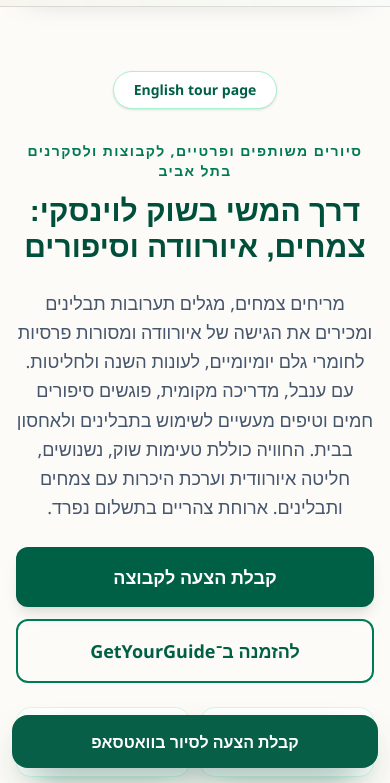
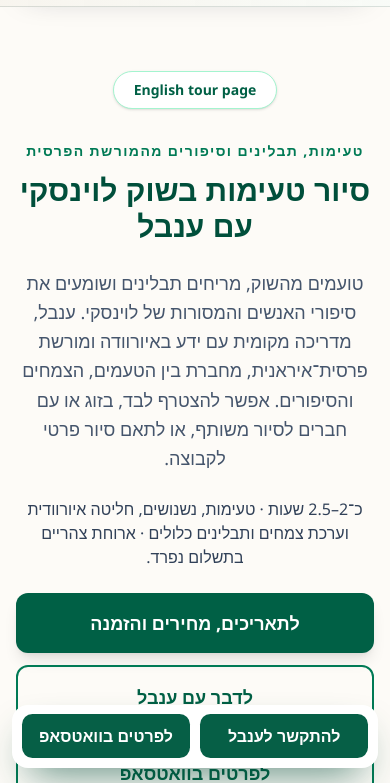
Before and after one commit to SarielGil/inbal-vedica-landing, a website: page tours.html in a window 390 px wide. Shown: the part 64-847 px from the top of the page. Drawn offline with Linux system fonts and the light colour scheme.

Commit message:
Align tour landing page with ads

```diff
--- a/tours.html
+++ b/tours.html
@@ -5,16 +5,16 @@
   <meta charset="UTF-8">
   <meta name="viewport" content="width=device-width, initial-scale=1.0">
   <meta name="description"
-    content="סיור בדרך המשי של שוק לוינסקי עם ענבל, מדריכה מקומית: צמחים, איורוודה וסיפורים שמחברים בין המורשת הפרסית לתל אביב. כ־2–2.5 שעות בעברית או באנגלית, עם חליטה, טעימות והמלצות להמשך היום.">
-  <title>דרך המשי בשוק לוינסקי: צמחים ואיורוודה | VEDICA</title>
+    content="סיור טעימות בשוק לוינסקי עם ענבל: טעימות שוק, תבלינים, חליטה וסיפורים מהמורשת הפרסית. כ־2–2.5 שעות בעברית או באנגלית. אפשר להצטרף לסיור משותף או לתאם סיור פרטי.">
+  <title>סיור טעימות בשוק לוינסקי עם ענבל | VEDICA</title>
   <link rel="canonical" href="https://vedica-ayurveda.co.il/tours.html">
   <link rel="alternate" hreflang="he-IL" href="https://vedica-ayurveda.co.il/tours.html">
   <link rel="alternate" hreflang="en" href="https://vedica-ayurveda.co.il/levinsky-market-food-tour.html">
   <link rel="alternate" hreflang="x-default" href="https://vedica-ayurveda.co.il/levinsky-market-food-tour.html">
   <link rel="alternate" type="text/plain" title="LLM Content" href="https://vedica-ayurveda.co.il/llms.txt">
   <!-- Open Graph Tags -->
-  <meta property="og:title" content="דרך המשי בשוק לוינסקי: צמחים ואיורוודה | VEDICA">
-  <meta property="og:description" content="סיור בדרך המשי של שוק לוינסקי עם ענבל, מדריכה מקומית: צמחים, איורוודה וסיפורים שמחברים בין המורשת הפרסית לתל אביב. כ־2–2.5 שעות בעברית או באנגלית, עם חליטה, טעימות והמלצות להמשך היום.">
+  <meta property="og:title" content="סיור טעימות בשוק לוינסקי עם ענבל | VEDICA">
+  <meta property="og:description" content="סיור טעימות בשוק לוינסקי עם ענבל: טעימות שוק, תבלינים, חליטה וסיפורים מהמורשת הפרסית. כ־2–2.5 שעות בעברית או באנגלית. אפשר להצטרף לסיור משותף או לתאם סיור פרטי.">
   <meta property="og:url" content="https://vedica-ayurveda.co.il/tours.html">
   <meta property="og:site_name" content="VEDICA">
   <meta property="og:image" content="https://vedica-ayurveda.co.il/assets/tour-1.webp">
@@ -24,8 +24,8 @@
   <meta property="og:type" content="website">
   <meta property="og:locale" content="he_IL">
   <meta name="twitter:card" content="summary_large_image">
-  <meta name="twitter:title" content="דרך המשי בשוק לוינסקי: צמחים ואיורוודה | VEDICA">
-  <meta name="twitter:description" content="סיור בדרך המשי של שוק לוינסקי עם ענבל, מדריכה מקומית: צמחים, איורוודה וסיפורים שמחברים בין המורשת הפרסית לתל אביב. כ־2–2.5 שעות בעברית או באנגלית, עם חליטה, טעימות והמלצות להמשך היום.">
+  <meta name="twitter:title" content="סיור טעימות בשוק לוינסקי עם ענבל | VEDICA">
+  <meta name="twitter:description" content="סיור טעימות בשוק לוינסקי עם ענבל: טעימות שוק, תבלינים, חליטה וסיפורים מהמורשת הפרסית. כ־2–2.5 שעות בעברית או באנגלית. אפשר להצטרף לסיור משותף או לתאם סיור פרטי.">
   <meta name="twitter:image" content="https://vedica-ayurveda.co.il/assets/tour-1.webp">
   <meta name="twitter:image:alt" content="ענבל מדריכה סיור צמחים ותבלינים בשוק לוינסקי בתל אביב">
   <link rel="stylesheet" href="style.css">
@@ -97,21 +97,41 @@
       box-shadow: 0 10px 25px -24px rgba(6, 95, 70, 0.8);
     }
 
+    .tour-hero-actions {
+      display: grid;
+      gap: 0.75rem;
+      max-width: 48rem;
+      margin: 0 auto;
+    }
+
     .tour-mobile-cta {
       position: fixed;
       right: 0.75rem;
       bottom: 0.75rem;
       left: 0.75rem;
       z-index: 70;
-      display: block;
-      padding: 0.9rem 1rem;
+      display: grid;
+      grid-template-columns: repeat(2, minmax(0, 1fr));
+      gap: 0.6rem;
+      padding: 0.6rem;
       border-radius: 1rem;
-      background: #065f46;
-      color: #ffffff;
+      background: #ffffff;
       text-align: center;
       font-weight: 800;
       text-decoration: none;
       box-shadow: 0 18px 40px -18px rgba(6, 78, 59, 0.9);
+    }
+
+    .tour-mobile-cta a {
+      display: flex;
+      align-items: center;
+      justify-content: center;
+      min-height: 2.75rem;
+      padding: 0.5rem;
+      border-radius: 0.65rem;
+      background: #065f46;
+      color: #ffffff;
+      text-decoration: none;
     }
 
     @media (max-width: 47.99rem) {
@@ -153,6 +173,10 @@
         grid-template-columns: repeat(4, minmax(0, 1fr));
       }
 
+      .tour-hero-actions {
+        grid-template-columns: repeat(3, minmax(0, 1fr));
+      }
+
       .tour-mobile-cta {
         display: none;
       }
@@ -164,15 +188,16 @@
     {
       "@context": "https://schema.org",
       "@type": "Service",
-      "name": "דרך המשי בשוק לוינסקי: צמחים, איורוודה וסיפורים",
+      "name": "סיור טעימות בשוק לוינסקי עם ענבל",
       "alternateName": [
+        "סיור אוכל בשוק לוינסקי",
         "סיור צמחי מרפא בשוק לוינסקי",
         "סיור תבלינים בשוק לוינסקי",
         "סיור פרטי בשוק לוינסקי",
         "Levinsky Market Ayurveda tour"
       ],
-      "serviceType": "סיור צמחים, איורוודה וסיפורי תרבות; סיורים משותפים, פרטיים ומותאמים לקבוצות בעברית או באנגלית",
-      "description": "סיור בדרך המשי של שוק לוינסקי עם ענבל, מדריכה מקומית: צמחים, איורוודה וסיפורים שמחברים בין המורשת הפרסית לתל אביב. כ־2–2.5 שעות בעברית או באנגלית, עם חליטה, טעימות והמלצות להמשך היום.",
+      "serviceType": "סיור טעימות, תבלינים וסיפורי תרבות; סיורים משותפים, פרטיים ומותאמים לקבוצות בעברית או באנגלית",
+      "description": "סיור טעימות בשוק לוינסקי עם ענבל: טעימות שוק, תבלינים, חליטה וסיפורים מהמורשת הפרסית. כ־2–2.5 שעות בעברית או באנגלית. אפשר להצטרף לסיור משותף או לתאם סיור פרטי.",
       "provider": {
         "@type": "Person",
         "name": "ענבל הנסב",
@@ -184,7 +209,7 @@
       },
       "audience": {
         "@type": "Audience",
-        "audienceType": "קבוצות, צוותים, חברות, קבוצות הייטק, הגיל השלישי, ימי גיבוש, ימי כיף, השתלמויות, אורחים מחו\"ל וקבוצות בינלאומיות"
+        "audienceType": "יחידים, זוגות, חברים, קבוצות, צוותים, חברות, קבוצות הייטק, הגיל השלישי, ימי גיבוש, ימי כיף, השתלמויות, אורחים מחו\"ל וקבוצות בינלאומיות"
       },
       "availableLanguage": [
         "Hebrew",
@@ -228,7 +253,7 @@
         "name": "האם זה סיור אוכל בשוק לוינסקי או סיור צמחי מרפא?",
         "acceptedAnswer": {
           "@type": "Answer",
-          "text": "במרכז הסיור עומדים צמחים, איורוודה וסיפורי תרבות, עם טעימות וחליטה לאורך הדרך. ארוחת צהריים מלאה אינה כלולה. הידע המסורתי משותף כחוויה לימודית, ולא כייעוץ רפואי אישי."
+          "text": "זהו סיור טעימות עם היכרות עם תבלינים, צמחים וסיפורי תרבות, בהדרכת ענבל ובזווית של איורוודה והמורשת הפרסית. טעימות, נשנושים וחליטה כלולים; ארוחת צהריים מלאה אינה כלולה. התוכן לימודי ותרבותי ואינו ייעוץ רפואי אישי."
         }
       },
       {
@@ -321,18 +346,21 @@
         English tour page
       </a>
     </div>
-    <p class="mb-3 text-center text-sm font-bold tracking-widest text-emerald-700">סיורים משותפים ופרטיים, לקבוצות ולסקרנים בתל אביב</p>
-    <h1 class="tour-page-title text-3xl font-bold text-emerald-900 mb-6 text-center">דרך המשי בשוק לוינסקי: צמחים, איורוודה וסיפורים</h1>
-    <p class="tour-page-lead text-lg text-slate-600 leading-relaxed text-center max-w-3xl mx-auto mb-6">מריחים צמחים, מגלים תערובות תבלינים ומכירים את הגישה של איורוודה ומסורות פרסיות לחומרי גלם יומיומיים, לעונות השנה ולחליטות. עם ענבל, מדריכה מקומית, פוגשים סיפורים חמים וטיפים מעשיים לשימוש בתבלינים ולאחסון בבית. החוויה כוללת טעימות שוק, נשנושים, חליטה איורוודית וערכת היכרות עם צמחים ותבלינים. ארוחת צהריים בתשלום נפרד.</p>
-    <div class="flex flex-col justify-center gap-3 sm:flex-row">
-      <a href="https://wa.me/972545774407?text=%D7%94%D7%99%D7%99%20%D7%A2%D7%A0%D7%91%D7%9C%2C%20%D7%90%D7%A9%D7%9E%D7%97%20%D7%9C%D7%A7%D7%91%D7%9C%20%D7%94%D7%A6%D7%A2%D7%94%20%D7%9C%D7%A1%D7%99%D7%95%D7%A8%20%D7%91%D7%A9%D7%95%D7%A7%20%D7%9C%D7%95%D7%99%D7%A0%D7%A1%D7%A7%D7%99.%20%D7%9E%D7%A1%D7%A4%D7%A8%20%D7%9E%D7%A9%D7%AA%D7%AA%D7%A4%D7%99%D7%9D%3A%20___%20%7C%20%D7%AA%D7%90%D7%A8%D7%99%D7%9A%20%D7%9E%D7%95%D7%A2%D7%93%D7%A3%3A%20___%20%7C%20%D7%A9%D7%A4%D7%94%3A%20___%20%7C%20%D7%A8%D7%92%D7%99%D7%A9%D7%95%D7%99%D7%95%D7%AA%20%D7%9E%D7%96%D7%95%D7%9F%3A%20___%20%7C%20%D7%90%D7%A8%D7%95%D7%97%D7%AA%20%D7%A6%D7%94%D7%A8%D7%99%D7%99%D7%9D%2C%20%D7%98%D7%A2%D7%99%D7%9E%D7%95%D7%AA%20%D7%90%D7%95%20%D7%A4%D7%99%D7%A0%D7%95%D7%A7%D7%99%D7%9D%20%D7%A0%D7%95%D7%A1%D7%A4%D7%99%D7%9D%3A%20___"
-        class="inline-flex items-center justify-center rounded-xl bg-emerald-800 px-8 py-4 text-lg font-bold text-white shadow-lg transition hover:bg-emerald-900">קבלת הצעה לקבוצה</a>
+    <p class="mb-3 text-center text-sm font-bold tracking-widest text-emerald-700">טעימות, תבלינים וסיפורים מהמורשת הפרסית</p>
+    <h1 class="tour-page-title text-3xl font-bold text-emerald-900 mb-6 text-center">סיור טעימות בשוק לוינסקי עם ענבל</h1>
+    <p class="tour-page-lead text-lg text-slate-600 leading-relaxed text-center max-w-3xl mx-auto mb-6">טועמים מהשוק, מריחים תבלינים ושומעים את סיפורי האנשים והמסורות של לוינסקי. ענבל, מדריכה מקומית עם ידע באיורוודה ומורשת פרסית־איראנית, מחברת בין הטעמים, הצמחים והסיפורים. אפשר להצטרף לבד, בזוג או עם חברים לסיור משותף, או לתאם סיור פרטי לקבוצה.</p>
+    <p class="mb-6 text-center text-slate-700">כ־2–2.5 שעות · טעימות, נשנושים, חליטה איורוודית וערכת צמחים ותבלינים כלולים · ארוחת צהריים בתשלום נפרד.</p>
+    <div class="tour-hero-actions" data-cta-location="tour-hero">
       <a href="https://www.getyourguide.com/tel-aviv-l487/tel-aviv-levinsky-market-ayurveda-spices-stories-t1512585/" target="_blank" rel="noopener noreferrer"
-        class="inline-flex items-center justify-center rounded-xl border-2 border-emerald-700 px-8 py-4 text-lg font-bold text-emerald-800 transition hover:bg-emerald-50">להזמנה ב־GetYourGuide</a>
+        class="inline-flex items-center justify-center rounded-xl bg-emerald-800 px-6 py-4 text-lg font-bold text-white shadow-lg transition hover:bg-emerald-900">לתאריכים, מחירים והזמנה</a>
+      <a href="tel:+972545774407" aria-label="התקשרו לענבל לפרטים על הסיור"
+        class="inline-flex items-center justify-center rounded-xl border-2 border-emerald-700 px-6 py-4 text-lg font-bold text-emerald-800 transition hover:bg-emerald-50">לדבר עם ענבל</a>
+      <a href="https://wa.me/972545774407?text=%D7%94%D7%99%D7%99%20%D7%A2%D7%A0%D7%91%D7%9C%2C%20%D7%90%D7%A9%D7%9E%D7%97%20%D7%9C%D7%A4%D7%A8%D7%98%D7%99%D7%9D%20%D7%A2%D7%9C%20%D7%A1%D7%99%D7%95%D7%A8%20%D7%98%D7%A2%D7%99%D7%9E%D7%95%D7%AA%20%D7%91%D7%A9%D7%95%D7%A7%20%D7%9C%D7%95%D7%99%D7%A0%D7%A1%D7%A7%D7%99.%20%D7%AA%D7%90%D7%A8%D7%99%D7%9A%20%D7%9E%D7%95%D7%A2%D7%93%D7%A3%3A%20___%20%7C%20%D7%9E%D7%A1%D7%A4%D7%A8%20%D7%9E%D7%A9%D7%AA%D7%AA%D7%A4%D7%99%D7%9D%3A%20___" target="_blank" rel="noopener noreferrer"
+        class="inline-flex items-center justify-center rounded-xl border-2 border-emerald-700 px-6 py-4 text-lg font-bold text-emerald-800 transition hover:bg-emerald-50">לפרטים בוואטסאפ</a>
     </div>
     <div class="tour-hero-facts" aria-label="פרטים עיקריים על הסיור">
       <div class="tour-hero-fact">כ־2–2.5 שעות</div>
-      <div class="tour-hero-fact">צמחים, איורוודה וסיפורים</div>
+      <div class="tour-hero-fact">טעימות, תבלינים וחליטה</div>
       <div class="tour-hero-fact">סיור משותף או פרטי</div>
       <div class="tour-hero-fact">עברית או אנגלית</div>
     </div>
@@ -348,7 +376,7 @@
     </section>
 
     <section id="book-your-tour" class="mt-12 rounded-3xl border border-emerald-100 bg-emerald-50 p-8 md:p-10" aria-labelledby="tour-booking-title">
-      <h2 id="tour-booking-title" class="mb-4 text-center text-3xl font-bold text-emerald-900">למצוא את המקום שלכם בסיפור של השוק</h2>
+      <h2 id="tour-booking-title" class="mb-4 text-center text-3xl font-bold text-emerald-900">תאריכים, מחירים והזמנת הסיור</h2>
       <p class="mx-auto mb-6 max-w-3xl text-center leading-relaxed text-slate-700">ימים א׳–ו׳ בשעה 9:30, בהתאם לזמינות, עד 20 משתתפים. נפגשים בסמטת אלוף בצלות בתל אביב־יפו; הוראות המפגש המלאות יופיעו בהזמנה.</p>
       <div class="grid gap-4 md:grid-cols-2">
         <article class="rounded-2xl bg-white p-6">
@@ -543,7 +571,7 @@
           </div>
           <div>
             <h3 class="font-bold text-emerald-800">האם זה סיור אוכל בשוק לוינסקי או סיור צמחי מרפא?</h3>
-            <p class="mt-1 leading-relaxed">במרכז הסיור עומדים צמחים, איורוודה וסיפורי תרבות, עם טעימות וחליטה לאורך הדרך. ארוחת צהריים מלאה אינה כלולה. הידע המסורתי משותף כחוויה לימודית, ולא כייעוץ רפואי אישי.</p>
+            <p class="mt-1 leading-relaxed">זהו סיור טעימות עם היכרות עם תבלינים, צמחים וסיפורי תרבות, בהדרכת ענבל ובזווית של איורוודה והמורשת הפרסית. טעימות, נשנושים וחליטה כלולים; ארוחת צהריים מלאה אינה כלולה. התוכן לימודי ותרבותי ואינו ייעוץ רפואי אישי.</p>
           </div>
           <div>
             <h3 class="font-bold text-emerald-800">איך מתאמים סיור פרטי או קבוצתי?</h3>
@@ -649,8 +677,10 @@
     </div>
   </main>
 
-  <a href="https://wa.me/972545774407?text=%D7%94%D7%99%D7%99%20%D7%A2%D7%A0%D7%91%D7%9C%2C%20%D7%90%D7%A9%D7%9E%D7%97%20%D7%9C%D7%A7%D7%91%D7%9C%20%D7%94%D7%A6%D7%A2%D7%94%20%D7%9C%D7%A1%D7%99%D7%95%D7%A8%20%D7%91%D7%A9%D7%95%D7%A7%20%D7%9C%D7%95%D7%99%D7%A0%D7%A1%D7%A7%D7%99.%20%D7%9E%D7%A1%D7%A4%D7%A8%20%D7%9E%D7%A9%D7%AA%D7%AA%D7%A4%D7%99%D7%9D%3A%20___%20%7C%20%D7%AA%D7%90%D7%A8%D7%99%D7%9A%20%D7%9E%D7%95%D7%A2%D7%93%D7%A3%3A%20___%20%7C%20%D7%A9%D7%A4%D7%94%3A%20___%20%7C%20%D7%A8%D7%92%D7%99%D7%A9%D7%95%D7%99%D7%95%D7%AA%20%D7%9E%D7%96%D7%95%D7%9F%3A%20___%20%7C%20%D7%90%D7%A8%D7%95%D7%97%D7%AA%20%D7%A6%D7%94%D7%A8%D7%99%D7%99%D7%9D%2C%20%D7%98%D7%A2%D7%99%D7%9E%D7%95%D7%AA%20%D7%90%D7%95%20%D7%A4%D7%99%D7%A0%D7%95%D7%A7%D7%99%D7%9D%20%D7%A0%D7%95%D7%A1%D7%A4%D7%99%D7%9D%3A%20___"
-    class="tour-mobile-cta">קבלת הצעה לסיור בוואטסאפ</a>
+  <nav class="tour-mobile-cta" aria-label="יצירת קשר לגבי הסיור" data-cta-location="tour-mobile">
+    <a href="tel:+972545774407" aria-label="התקשרו לענבל לפרטים על הסיור">להתקשר לענבל</a>
+    <a href="https://wa.me/972545774407?text=%D7%94%D7%99%D7%99%20%D7%A2%D7%A0%D7%91%D7%9C%2C%20%D7%90%D7%A9%D7%9E%D7%97%20%D7%9C%D7%A4%D7%A8%D7%98%D7%99%D7%9D%20%D7%A2%D7%9C%20%D7%A1%D7%99%D7%95%D7%A8%20%D7%98%D7%A2%D7%99%D7%9E%D7%95%D7%AA%20%D7%91%D7%A9%D7%95%D7%A7%20%D7%9C%D7%95%D7%99%D7%A0%D7%A1%D7%A7%D7%99.%20%D7%AA%D7%90%D7%A8%D7%99%D7%9A%20%D7%9E%D7%95%D7%A2%D7%93%D7%A3%3A%20___%20%7C%20%D7%9E%D7%A1%D7%A4%D7%A8%20%D7%9E%D7%A9%D7%AA%D7%AA%D7%A4%D7%99%D7%9D%3A%20___" target="_blank" rel="noopener noreferrer">לפרטים בוואטסאפ</a>
+  </nav>
 
   <footer class="bg-emerald-900 text-white pt-16 pb-8">
     <div class="max-w-4xl mx-auto px-4">
@@ -681,6 +711,7 @@
           <ul class="space-y-3 text-emerald-100">
             <li>קליניקת ״מרחבים״, ארלוזורוב 82, תל אביב</li>
             <li><a href="https://wa.me/972545774407" target="_blank" rel="noopener noreferrer" class="hover:text-white transition"> WhatsApp</a></li>
+            <li><a href="tel:+972545774407" dir="ltr" class="hover:text-white transition">054-577-4407</a></li>
             <li><a href="mailto:inbal.ph@gmail.com" class="hover:text-white transition"> inbal.ph@gmail.com</a></li>
             <li><a href="contact.html" class="hover:text-white transition"> טופס יצירת קשר</a></li>
           </ul>
```
